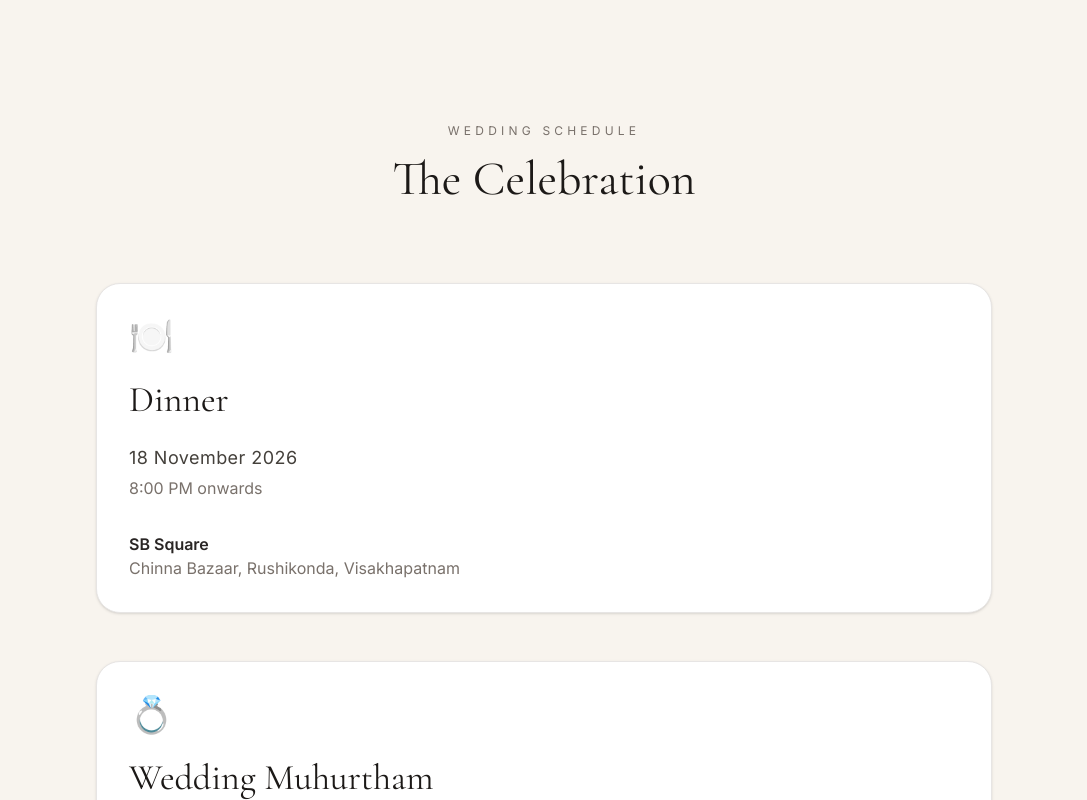
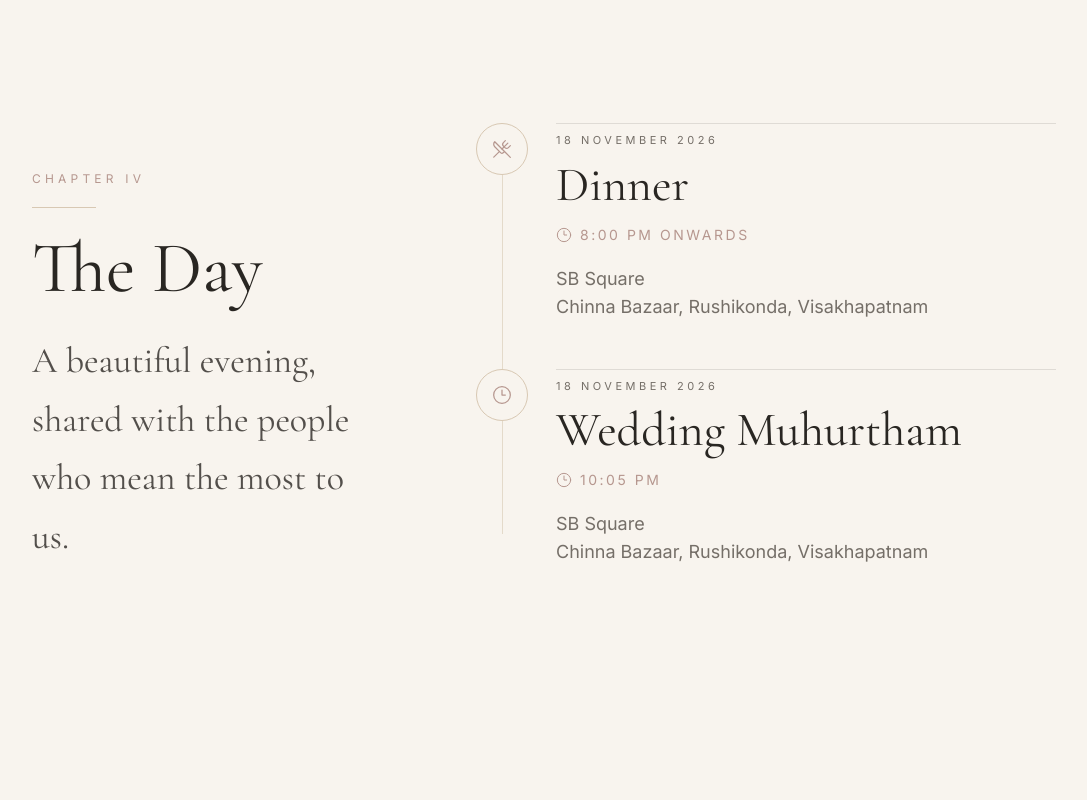
Before and after one commit to NikethVelala/NikSha, a Next.js app: page / in a window 1280 px wide. Shown: the part 4840-5640 px from the top of the page, without its empty margins (96-1183 px from the left). Built offline with nearby package versions, Linux system fonts and the light colour scheme.

Commit message:
Redesign wedding schedule as editorial chapter

```diff
--- a/components/Timeline/Timeline.tsx
+++ b/components/Timeline/Timeline.tsx
@@ -1,65 +1,78 @@
 "use client";
 
 import { motion } from "framer-motion";
+import { Clock3, UtensilsCrossed } from "lucide-react";
 import Section from "@/components/common/Section";
 import { wedding } from "@/data/wedding";
 
 export default function Timeline() {
   return (
-    <Section id="timeline">
-      <div className="mx-auto max-w-4xl">
+    <Section id="timeline" className="relative overflow-hidden">
+      <div className="mx-auto max-w-5xl">
+        <div className="grid gap-14 lg:grid-cols-[0.75fr_1.25fr] lg:gap-24">
+          <motion.div
+            initial={{ opacity: 0, x: -24 }}
+            whileInView={{ opacity: 1, x: 0 }}
+            viewport={{ once: true, margin: "-80px" }}
+            transition={{ duration: 0.8 }}
+            className="lg:sticky lg:top-28 lg:self-start"
+          >
+            <p className="text-xs uppercase tracking-[0.35em] text-rose">
+              Chapter IV
+            </p>
+            <div className="mt-5 h-px w-16 bg-champagne" />
+            <h2 className="mt-6 font-heading text-5xl leading-none text-charcoal sm:text-6xl lg:text-7xl">
+              The Day
+            </h2>
+            <p className="mt-7 max-w-md font-heading text-3xl leading-relaxed text-charcoal/80 sm:text-4xl">
+              A beautiful evening, shared with the people who mean the most to us.
+            </p>
+          </motion.div>
 
-        <p className="text-center text-xs uppercase tracking-[0.35em] text-stone-500">
-          Wedding Schedule
-        </p>
+          <div className="relative">
+            <div className="absolute bottom-8 left-[1.35rem] top-8 w-px bg-champagne/60 sm:left-[1.6rem]" />
 
-        <h2 className="mt-4 text-center font-heading text-5xl text-stone-900">
-          The Celebration
-        </h2>
+            <div className="space-y-12">
+              {wedding.timeline.map((event, index) => {
+                const isDinner = event.title === "Dinner";
+                const Icon = isDinner ? UtensilsCrossed : Clock3;
 
-        <div className="mt-20 space-y-12">
-
-          {wedding.timeline.map((event, index) => (
-
-            <motion.div
-  key={index}
-  initial={{ opacity: 0, y: 40 }}
-  whileInView={{ opacity: 1, y: 0 }}
-  viewport={{ once: true }}
-  transition={{ duration: 0.6, delay: index * 0.15 }}
-  className="rounded-3xl border border-stone-200 bg-white p-8 shadow-sm transition-shadow duration-300 hover:shadow-xl"
+                return (
+                  <motion.article
+                    key={`${event.title}-${event.date}`}
+                    initial={{ opacity: 0, x: 24 }}
+                    whileInView={{ opacity: 1, x: 0 }}
+                    viewport={{ once: true, margin: "-60px" }}
+                    transition={{ duration: 0.7, delay: index * 0.12 }}
+                    className="relative grid grid-cols-[2.75rem_1fr] gap-6 sm:grid-cols-[3.25rem_1fr] sm:gap-7"
                   >
-
-              <div className="text-4xl">
-                {event.icon}
+                    <div className="relative z-10 flex h-11 w-11 items-center justify-center rounded-full border border-champagne bg-ivory sm:h-13 sm:w-13">
+                      <Icon className="h-4 w-4 text-rose sm:h-5 sm:w-5" strokeWidth={1.5} />
                     </div>
 
-              <h3 className="mt-6 font-heading text-4xl text-stone-900">
+                    <div className="border-t border-line pt-1 sm:pt-2">
+                      <p className="text-[11px] uppercase tracking-[0.32em] text-muted">
+                        {event.date}
+                      </p>
+                      <h3 className="mt-3 font-heading text-4xl leading-none text-charcoal sm:text-5xl">
                         {event.title}
                       </h3>
-
-              <p className="mt-6 text-lg tracking-wide text-stone-700">
-                {event.date}
-              </p>
-
-              <p className="mt-1 text-stone-500">
+                      <p className="mt-4 flex items-center gap-2 text-sm uppercase tracking-[0.18em] text-rose">
+                        <Clock3 className="h-4 w-4" strokeWidth={1.5} />
                         {event.time}
                       </p>
-
-              <p className="mt-8 font-semibold text-stone-800">
+                      <p className="mt-5 text-base leading-7 text-muted sm:text-lg">
                         {event.venue}
-              </p>
-
-              <p className="text-stone-500">
+                        <br />
                         {event.address}
                       </p>
-
-            </motion.div>
-
-          ))}
-
                     </div>
-
+                  </motion.article>
+                );
+              })}
+            </div>
+          </div>
+        </div>
       </div>
     </Section>
   );
```
Lines whose indentation alone changed are shown as unchanged.
